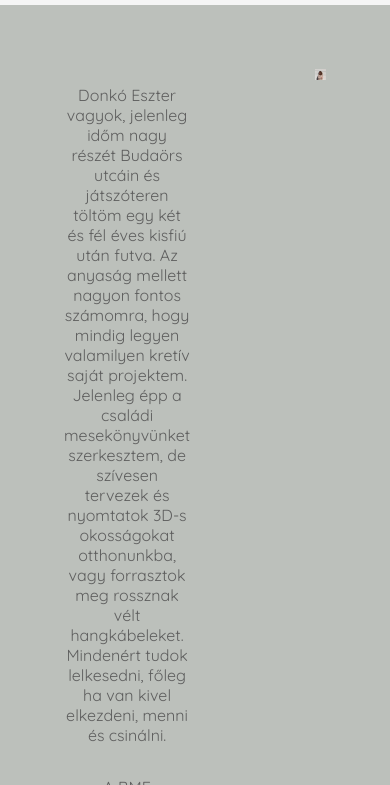
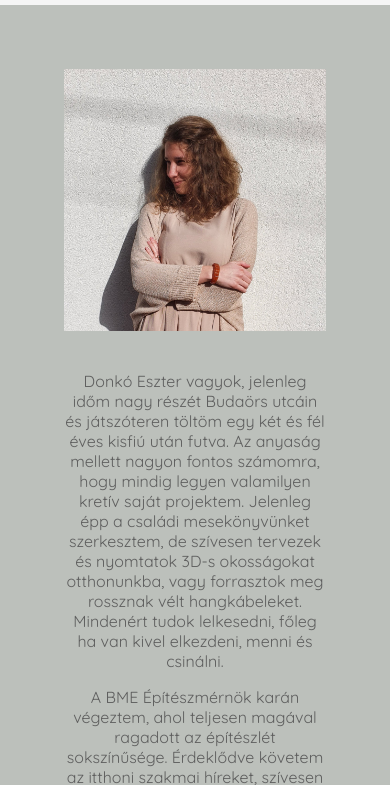
Before and after one commit to Katica003/eszter.donko.hu, an Astro site: page /bemutatkozas in a window 390 px wide. Shown: the part 59-844 px from the top of the page. Built offline with nearby package versions, Linux system fonts and the light colour scheme; Astro itself is replaced by a stand-in of ours.

Commit message:
Add mobile layout for `bemutatkozas`

```diff
--- a/src/pages/bemutatkozas.astro
+++ b/src/pages/bemutatkozas.astro
@@ -1,10 +1,10 @@
 ---
-import PageLayout from '@/layouts/Page.astro'
+import MainLayout from '@/layouts/Main.astro'
 
 import profile from '@/assets/profile.jpg'
 ---
 
-<PageLayout>
+<MainLayout>
   <div id="container">
     <div id="content">
       <p>
@@ -26,24 +26,46 @@ import profile from '@/assets/profile.jpg'
     </div>
     <img src={profile.src} />
   </div>
-</PageLayout>
+</MainLayout>
 
 <style>
   div#container {
+    max-width: 1200px;
+    height: 100%;
+
+    box-sizing: border-box;
+
+    margin: auto;
+    padding: 64px;
+
     display: grid;
     grid-template-columns: 1fr 1fr;
-    gap: 125px;
+    grid-template-areas: 'text image';
+    gap: 128px;
   }
 
   div#content {
-    display: flex;
-    flex-direction: column;
-    justify-content: center;
+    grid-area: text;
 
     text-align: center;
+    align-self: center;
   }
 
   img {
+    grid-area: image;
+
     width: 100%;
+
+    align-self: center;
+  }
+
+  @media (max-width: 900px) {
+    div#container {
+      grid-template-columns: 1fr;
+      grid-template-areas:
+        'image'
+        'text';
+      gap: 24px;
+    }
   }
 </style>
```
